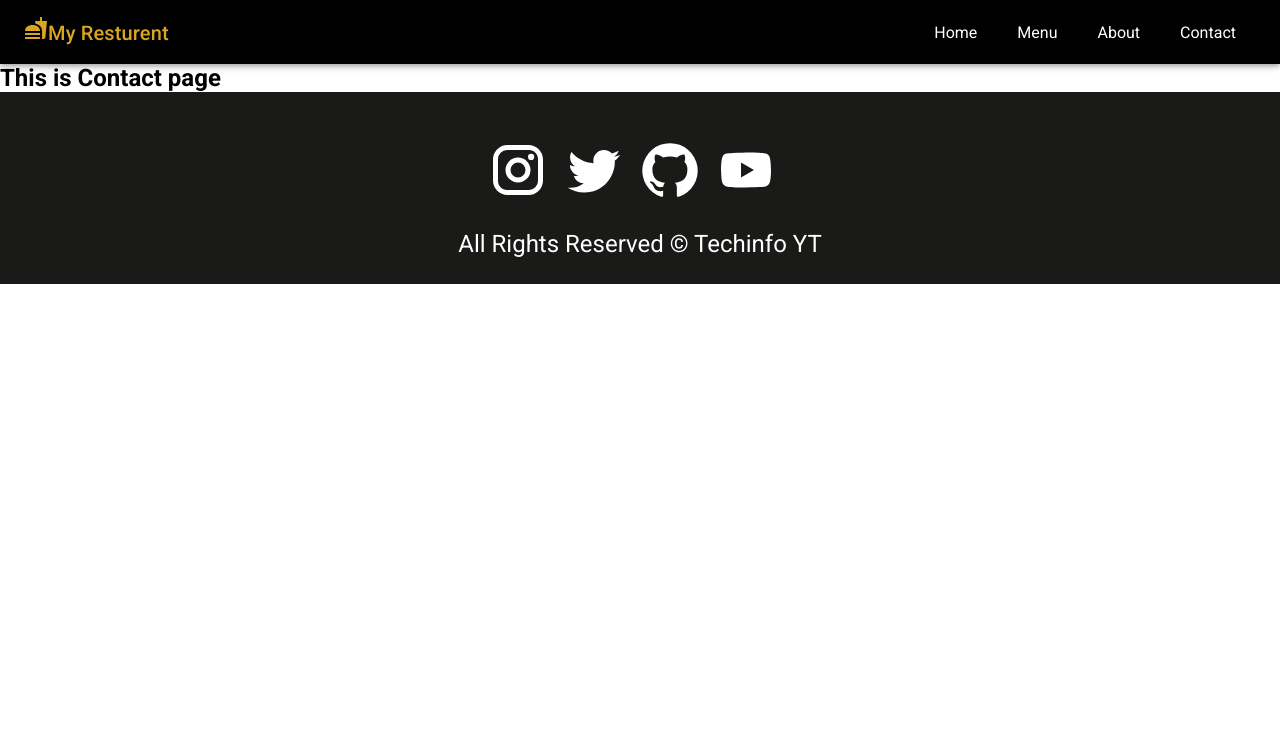
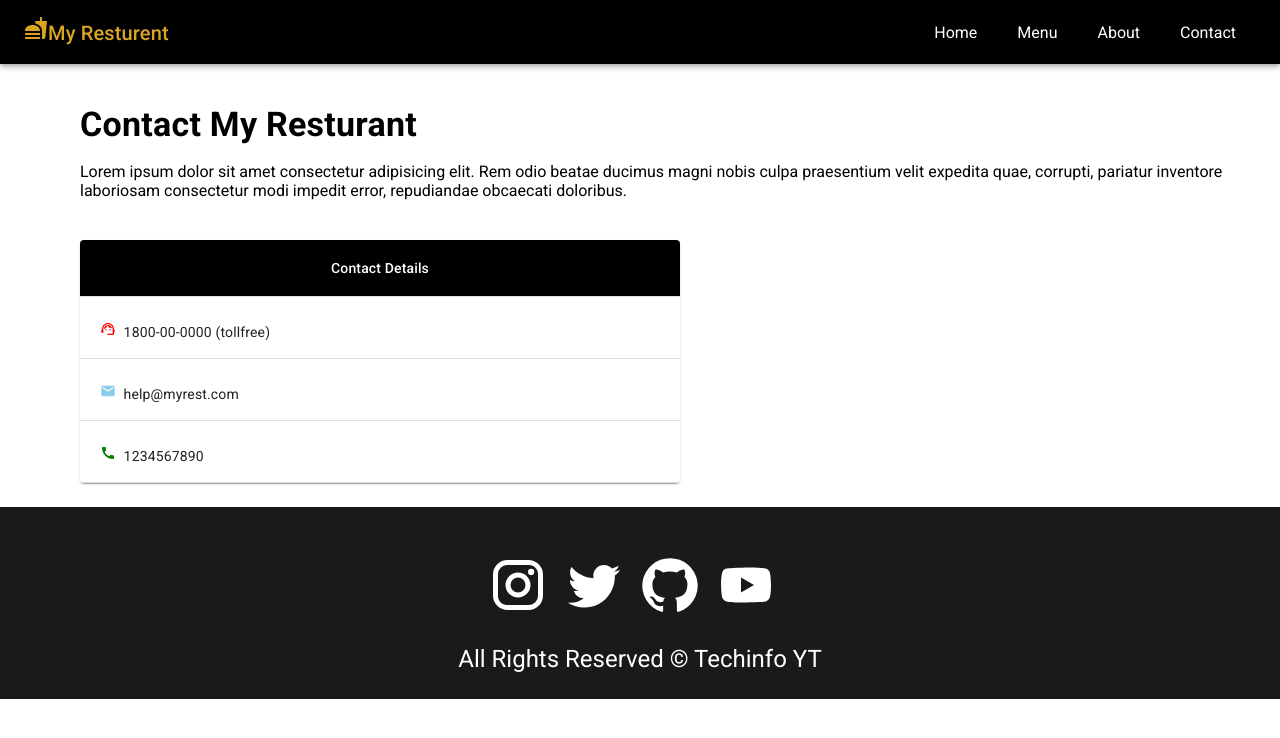
Before and after one commit to ashiq-rahman07/mui-resturent-frontend, a React (Vite) app: page /contact in a window 1280 px wide. Shown: the top 738 px of the page. Built offline with nearby package versions, Linux system fonts and the light colour scheme.

Commit message:
contact section add

```diff
--- a/src/pages/Contact.jsx
+++ b/src/pages/Contact.jsx
@@ -1,12 +1,78 @@
-import React from 'react'
-import Layaout from '../components/Layaout/Layaout'
+import React from "react";
+import Layaout from "../components/Layaout/Layaout";
+import SupportAgentIcon from "@mui/icons-material/SupportAgent";
+import MailIcon from "@mui/icons-material/Mail";
+import CallIcon from "@mui/icons-material/Call";
+import {
+  Box,
+  Paper,
+  Table,
+  TableBody,
+  TableCell,
+  TableContainer,
+  TableHead,
+  TableRow,
+  Typography,
+} from "@mui/material";
+
 
 const Contact = () => {
   return (
     <Layaout>
-      <h2>This is Contact page</h2>
+      <Box sx={{ my: 5, ml: 10, "& h4": { fontWeight: "bold", mb: 2 } }}>
+        <Typography variant="h4">Contact My Resturant</Typography>
+        <p>
+          Lorem ipsum dolor sit amet consectetur adipisicing elit. Rem odio
+          beatae ducimus magni nobis culpa praesentium velit expedita quae,
+          corrupti, pariatur inventore laboriosam consectetur modi impedit
+          error, repudiandae obcaecati doloribus.
+        </p>
+      </Box>
+      <Box
+        sx={{
+          m: 3,
+          width: "600px",
+          ml: 10,
+          "@media (max-width:600px)": {
+            width: "300px",
+          },
+        }}
+      >
+        <TableContainer component={Paper}>
+          <Table aria-label="contact table">
+            <TableHead>
+              <TableRow>
+                <TableCell
+                  sx={{ bgcolor: "black", color: "white" }}
+                  align="center"
+                >
+                  Contact Details
+                </TableCell>
+              </TableRow>
+            </TableHead>
+            <TableBody>
+              <TableRow>
+                <TableCell>
+                  <SupportAgentIcon sx={{ color: "red", pt: 1 }} /> 1800-00-0000
+                  (tollfree)
+                </TableCell>
+              </TableRow>
+              <TableRow>
+                <TableCell>
+                  <MailIcon sx={{ color: "skyblue", pt: 1 }} /> help@myrest.com
+                </TableCell>
+              </TableRow>
+              <TableRow>
+                <TableCell>
+                  <CallIcon sx={{ color: "green", pt: 1 }} /> 1234567890
+                </TableCell>
+              </TableRow>
+            </TableBody>
+          </Table>
+        </TableContainer>
+      </Box>
     </Layaout>
-  )
-}
+  );
+};
 
-export default Contact
+export default Contact;
```
